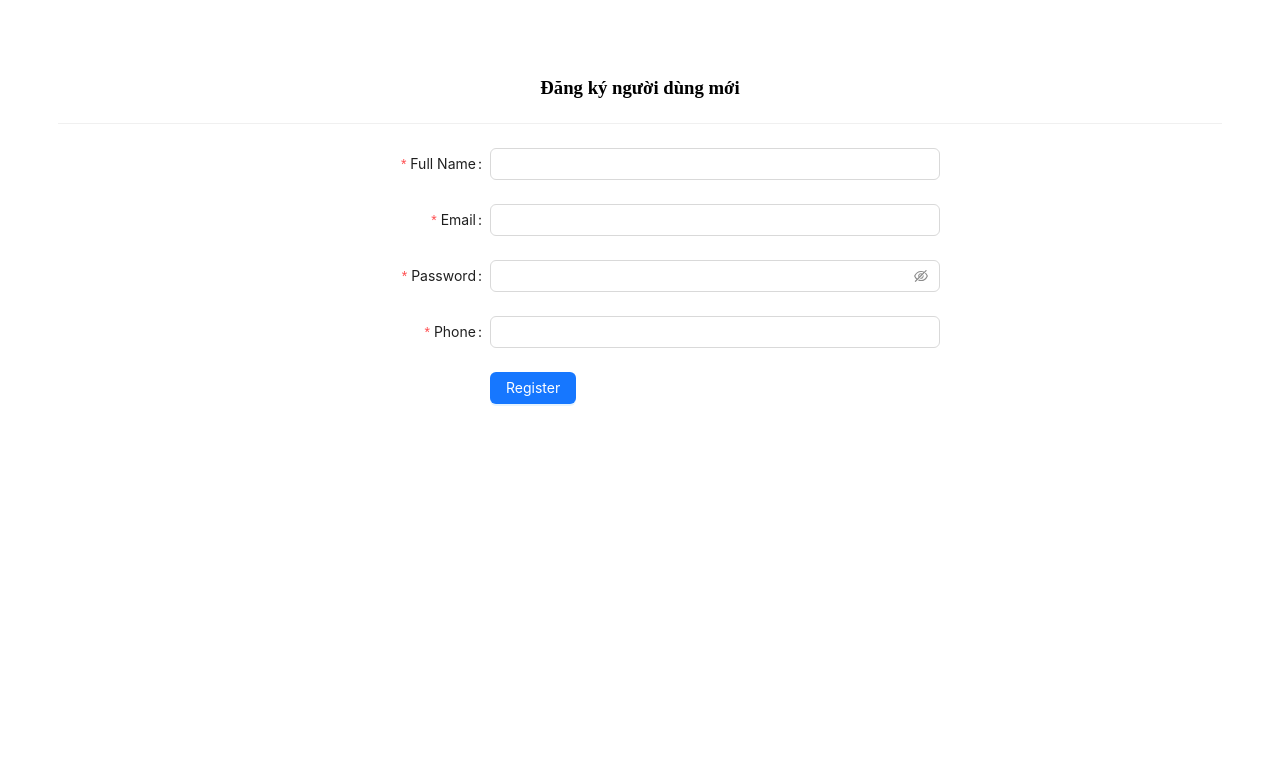
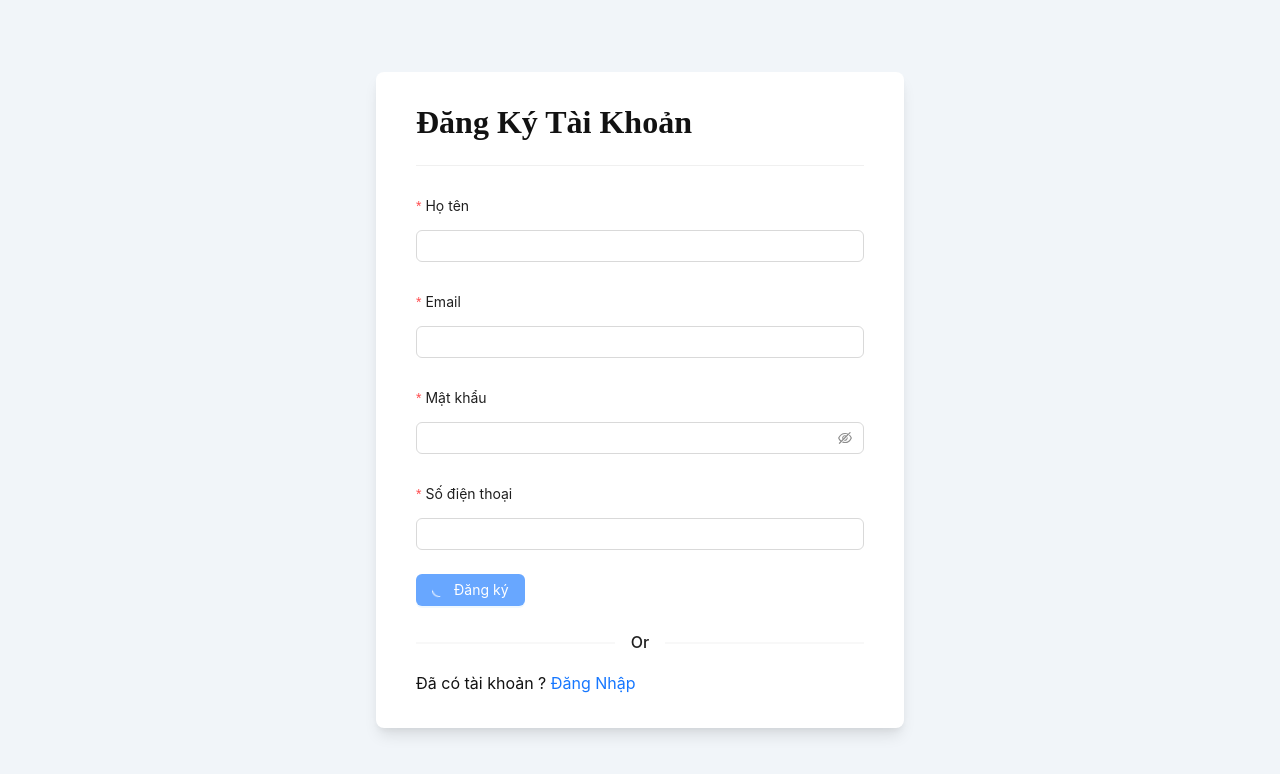
Before and after one commit to thachvabach2/react-ecommerce, a React (Vite) app in the folder frontend/: page /register in a window 1280 px wide. Shown: the top 774 px of the page. Built offline with nearby package versions, Linux system fonts and the light colour scheme.

Commit message:
Add Css Register Page

```diff
--- a/frontend/package.json
+++ b/frontend/package.json
@@ -16,7 +16,8 @@
     "react": "18.2.0",
     "react-dom": "18.2.0",
     "react-redux": "8.0.5",
-    "react-router-dom": "6.9.0"
+    "react-router-dom": "6.9.0",
+    "sass": "1.59.3"
   },
   "devDependencies": {
     "@types/react": "18.0.28",
--- a/frontend/src/pages/register/index.jsx
+++ b/frontend/src/pages/register/index.jsx
@@ -1,5 +1,6 @@
 import { Button, Divider, Form, Input } from 'antd';
-
+import { Link } from 'react-router-dom';
+import './register.scss'
 
 const RegisterPage = () => {
 
@@ -10,55 +11,74 @@
 
 
     return (
-        <div className='register-page' style={{ padding: '50px' }}>
-            <h3 style={{ textAlign: 'center' }}>Đăng ký người dùng mới</h3>
+        <div className='register-page'>
+            <main className='main'>
+                <div className='container'>
+                    <section className='wrapper'>
+                        <div className='heading' >
+                            <h2 className='text text-large'>Đăng Ký Tài Khoản</h2>
                             <Divider />
+                        </div>
                         <Form
                             name="basic"
-                labelCol={{ span: 6 }}
-                style={{ maxWidth: 600, margin: '0 auto' }}
+                            // style={{ maxWidth: 600, margin: '0 auto' }}
                             onFinish={onFinish}
                             autoComplete="off"
                         >
                             <Form.Item
-                    label="Full Name"
+                                labelCol={{ span: 24 }} // whole column
+                                label="Họ tên"
                                 name="fullName"
-                    rules={[{ required: true, message: 'fullname không được để trống!' }]}
+                                rules={[{ required: true, message: 'Họ tên không được để trống!' }]}
                             >
                                 <Input />
                             </Form.Item>
 
                             <Form.Item
+                                labelCol={{ span: 24 }}
                                 label="Email"
                                 name="email"
-                    rules={[{ required: true, message: 'email không được để trống!' }]}
+                                rules={[{ required: true, message: 'Email không được để trống!' }]}
                             >
                                 <Input />
                             </Form.Item>
 
                             <Form.Item
-                    label="Password"
+                                labelCol={{ span: 24 }}
+                                label="Mật khẩu"
                                 name="password"
-                    rules={[{ required: true, message: 'password không được để trống!' }]}
+                                rules={[{ required: true, message: 'Mật khẩu không được để trống!' }]}
                             >
                                 <Input.Password />
                             </Form.Item>
 
                             <Form.Item
-                    label="Phone"
+                                labelCol={{ span: 24 }}
+                                label="Số điện thoại"
                                 name="phone"
-                    rules={[{ required: true, message: 'phone không được để trống!' }]}
+                                rules={[{ required: true, message: 'Số điện thoại không được để trống!' }]}
                             >
                                 <Input />
                             </Form.Item>
 
-                <Form.Item wrapperCol={{ offset: 6, span: 16 }}>
-                    <Button type="primary" htmlType="submit">
-                        Register
+                            <Form.Item
+                            // wrapperCol={{ offset: 6, span: 16 }}
+                            >
+                                <Button type="primary" htmlType="submit" loading={true}>
+                                    Đăng ký
                                 </Button>
                             </Form.Item>
+                            <Divider>Or</Divider>
+                            <p className="text text-normal">Đã có tài khoản ?
+                                <span>
+                                    <Link to='/login' > Đăng Nhập </Link>
+                                </span>
+                            </p>
                         </Form>
+                    </section>
                 </div>
+            </main>
+        </div >
     )
 }
 
--- /dev/null
+++ b/frontend/src/pages/register/register.scss
@@ -0,0 +1,196 @@
+:root {
+    --color-white: #ffffff;
+    --color-light: #f1f5f9;
+    --color-black: #121212;
+    --color-night: #001632;
+
+    --color-red    : #f44336;
+    --color-blue   : #1a73e8;
+    --color-gray   : #80868b;
+    --color-grayish: #dadce0;
+
+    --shadow-normal: 0 1px 3px 0 rgba(0, 0, 0, 0.1),
+        0 1px 2px 0 rgba(0, 0, 0, 0.06);
+    --shadow-medium: 0 4px 6px -1px rgba(0, 0, 0, 0.1),
+        0 2px 4px -1px rgba(0, 0, 0, 0.06);
+    --shadow-large: 0 10px 15px -3px rgba(0, 0, 0, 0.1),
+        0 4px 6px -2px rgba(0, 0, 0, 0.05);
+}
+
+*,
+*::before,
+*::after {
+    padding: 0;
+    margin : 0;
+}
+
+
+.register-page {
+    color     : var(--color-black);
+    background: var(--color-light);
+
+
+    // Components
+    .container {
+        display        : flex;
+        justify-content: center;
+        align-items    : center;
+        max-width      : 80rem;
+        min-height     : 100vh;
+        // width: 100%;
+        padding        : 0 2rem;
+        margin         : 0 auto;
+    }
+
+
+    .text {
+        font-family   : inherit;
+        line-height   : inherit;
+        text-transform: unset;
+        text-rendering: optimizeLegibility;
+
+        &-large {
+            font-size  : 2rem;
+            font-weight: 600;
+            color      : var(--color-black);
+        }
+
+        &-normal {
+            font-size  : 1rem;
+            font-weight: 400;
+            color      : var(--color-black);
+        }
+
+        &-links {
+            font-size  : 1rem;
+            font-weight: 400;
+            color      : var(--color-blue);
+
+            &:hover {
+                text-decoration: underline;
+            }
+        }
+    }
+
+    // Main
+    .main {
+        .wrapper {
+            max-width    : 28rem;
+            width        : 100%;
+            margin       : 2rem auto;
+            padding      : 2rem 2.5rem;
+            border       : none;
+            outline      : none;
+            border-radius: 0.5rem;
+            color        : var(--color-black);
+            background   : var(--color-white);
+            box-shadow   : var(--shadow-large);
+
+            .form {
+                width     : 100%;
+                height    : auto;
+                margin-top: 2rem;
+
+                .input-control {
+                    display        : flex;
+                    align-items    : center;
+                    justify-content: space-between;
+                    margin-bottom  : 1.25rem;
+                }
+
+                .input-field {
+                    font-family   : inherit;
+                    font-size     : 1rem;
+                    font-weight   : 400;
+                    line-height   : inherit;
+                    width         : 100%;
+                    height        : auto;
+                    padding       : 0.75rem 1.25rem;
+                    border        : none;
+                    outline       : none;
+                    border-radius : 2rem;
+                    color         : var(--color-black);
+                    background    : var(--color-light);
+                    text-transform: unset;
+                    text-rendering: optimizeLegibility;
+                }
+
+                .input-submit {
+                    font-family   : inherit;
+                    font-size     : 1rem;
+                    font-weight   : 500;
+                    line-height   : inherit;
+                    cursor        : pointer;
+                    min-width     : 40%;
+                    height        : auto;
+                    padding       : 0.65rem 1.25rem;
+                    border        : none;
+                    outline       : none;
+                    border-radius : 2rem;
+                    color         : var(--color-white);
+                    background    : var(--color-blue);
+                    box-shadow    : var(--shadow-medium);
+                    text-transform: capitalize;
+                    text-rendering: optimizeLegibility;
+                }
+            }
+
+            .striped {
+                display        : flex;
+                flex-direction : row;
+                justify-content: center;
+                align-items    : center;
+                margin         : 1rem 0;
+
+                &-line {
+                    flex      : auto;
+                    flex-basis: auto;
+                    border    : none;
+                    outline   : none;
+                    height    : 2px;
+                    background: var(--color-grayish);
+                }
+
+                &-text {
+                    font-family: inherit;
+                    font-size  : 1rem;
+                    font-weight: 500;
+                    line-height: inherit;
+                    color      : var(--color-black);
+                    margin     : 0 1rem;
+                }
+            }
+
+            .method {
+                &-control {
+                    margin-bottom: 1rem;
+                }
+
+                &-action {
+                    font-family    : inherit;
+                    font-size      : 0.95rem;
+                    font-weight    : 500;
+                    line-height    : inherit;
+                    display        : flex;
+                    justify-content: center;
+                    align-items    : center;
+                    width          : 100%;
+                    height         : auto;
+                    padding        : 0.35rem 1.25rem;
+                    outline        : none;
+                    border         : 2px solid var(--color-grayish);
+                    border-radius  : 2rem;
+                    color          : var(--color-black);
+                    background     : var(--color-white);
+                    text-transform : capitalize;
+                    text-rendering : optimizeLegibility;
+                    transition     : all 0.35s ease;
+
+                    &:hover {
+                        background: var(--color-light);
+                    }
+                }
+            }
+        }
+    }
+}
```
Lines whose indentation alone changed are shown as unchanged.
